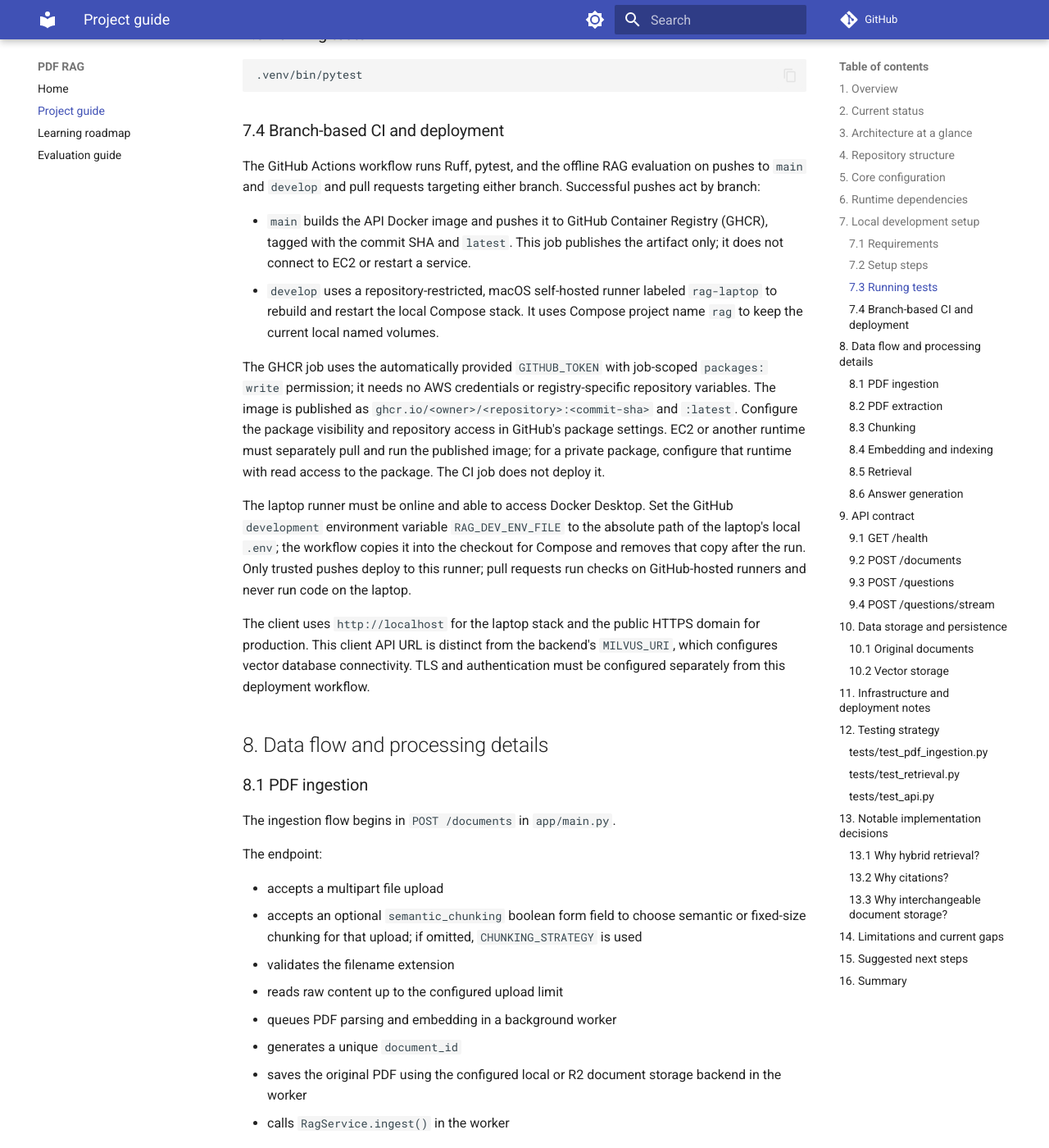
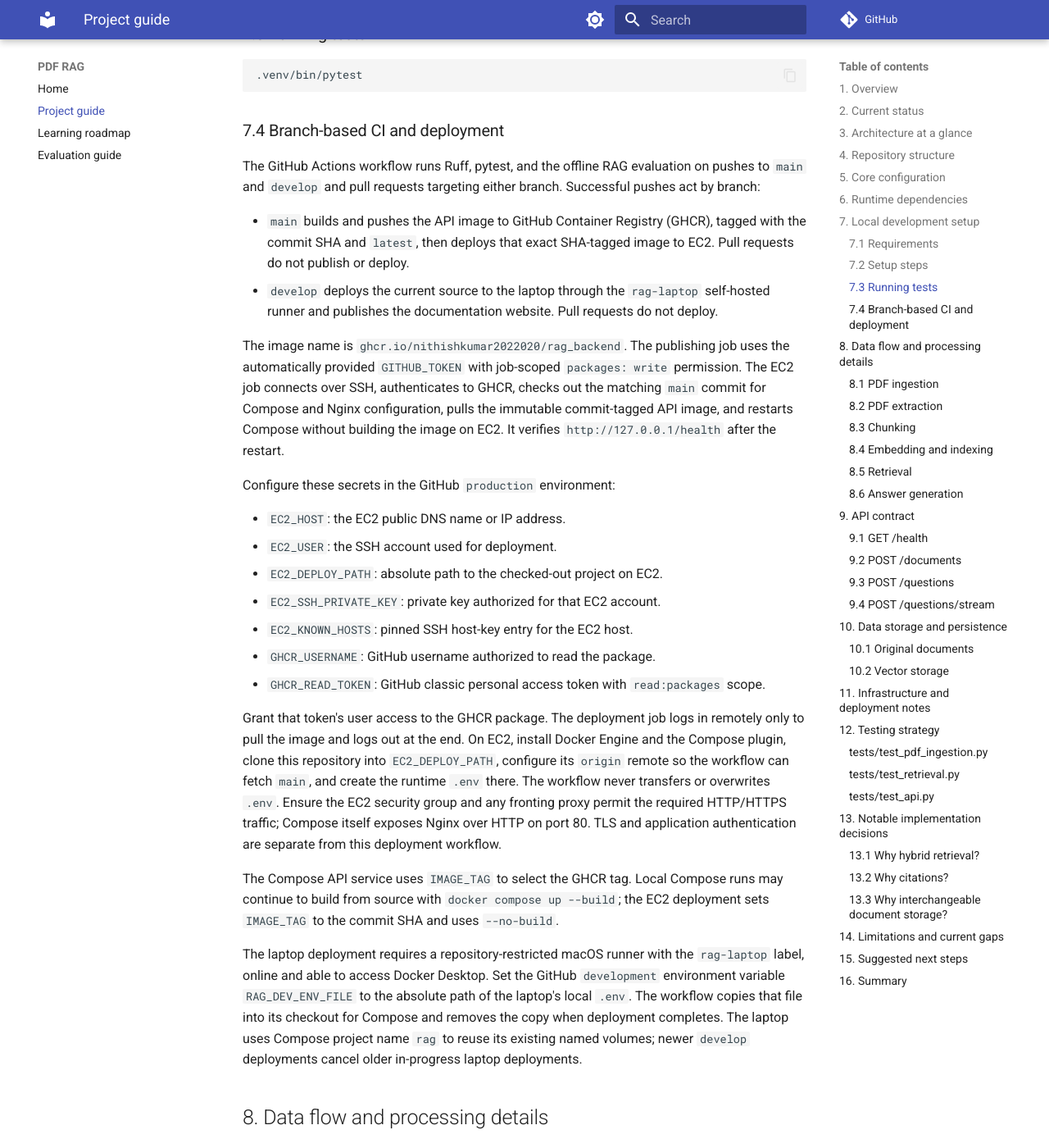
Before and after one commit to nithishkumar2022020/RAG_BACKEND, an MkDocs documentation site: the page built from docs/PROJECT_DOCUMENTATION.md, in a window 1280 px wide and 1400 px high, scrolled down 4885 px. Shown: the whole window at 82% size. Built offline with MkDocs 1.6.1 and Material for MkDocs 9.7.7, drawn with Linux system fonts in a browser that asks for light colours; comment, search, counter and statistics services are not loaded.

Commit message:
patch: added ec2 deployment integration and configured self hosted runner

```diff
--- a/docker-compose.yml
+++ b/docker-compose.yml
@@ -1,5 +1,6 @@
 services:
   api:
+    image: ghcr.io/nithishkumar2022020/rag_backend:${IMAGE_TAG:-latest}
     build:
       context: .
     env_file:
--- a/docs/PROJECT_DOCUMENTATION.md
+++ b/docs/PROJECT_DOCUMENTATION.md
@@ -184,29 +184,46 @@ For non-containerized development, use `.venv/bin/pip install -e '.[dev]'` and
 The GitHub Actions workflow runs Ruff, pytest, and the offline RAG evaluation on pushes to
 `main` and `develop` and pull requests targeting either branch. Successful pushes act by branch:
 
-- `main` builds the API Docker image and pushes it to GitHub Container Registry (GHCR), tagged
-  with the commit SHA and `latest`. This job publishes the artifact only; it does not
-  connect to EC2 or restart a service.
-- `develop` uses a repository-restricted, macOS self-hosted runner labeled `rag-laptop` to rebuild
-  and restart the local Compose stack. It uses Compose project name `rag` to keep the current local
-  named volumes.
+- `main` builds and pushes the API image to GitHub Container Registry (GHCR), tagged with the
+  commit SHA and `latest`, then deploys that exact SHA-tagged image to EC2. Pull requests do not
+  publish or deploy.
+- `develop` deploys the current source to the laptop through the `rag-laptop` self-hosted runner
+  and publishes the documentation website. Pull requests do not deploy.
 
-The GHCR job uses the automatically provided `GITHUB_TOKEN` with job-scoped `packages: write`
-permission; it needs no AWS credentials or registry-specific repository variables. The image is
-published as `ghcr.io/<owner>/<repository>:<commit-sha>` and `:latest`. Configure the package
-visibility and repository access in GitHub's package settings. EC2 or another runtime must
-separately pull and run the published image; for a private package, configure that runtime with
-read access to the package. The CI job does not deploy it.
+The image name is `ghcr.io/nithishkumar2022020/rag_backend`. The publishing job uses the
+automatically provided `GITHUB_TOKEN` with job-scoped `packages: write` permission. The EC2 job
+connects over SSH, authenticates to GHCR, checks out the matching `main` commit for Compose and
+Nginx configuration, pulls the immutable commit-tagged API image, and restarts Compose without
+building the image on EC2. It verifies `http://127.0.0.1/health` after the restart.
 
-The laptop runner must be online and able to access Docker Desktop. Set the GitHub `development`
-environment variable `RAG_DEV_ENV_FILE` to the absolute path of the laptop's local `.env`; the
-workflow copies it into the checkout for Compose and removes that copy after the run. Only trusted
-pushes deploy to this runner; pull requests run checks on GitHub-hosted runners and never run code
-on the laptop.
+Configure these secrets in the GitHub `production` environment:
 
-The client uses `http://localhost` for the laptop stack and the public HTTPS domain for production.
-This client API URL is distinct from the backend's `MILVUS_URI`, which configures vector database
-connectivity. TLS and authentication must be configured separately from this deployment workflow.
+- `EC2_HOST`: the EC2 public DNS name or IP address.
+- `EC2_USER`: the SSH account used for deployment.
+- `EC2_DEPLOY_PATH`: absolute path to the checked-out project on EC2.
+- `EC2_SSH_PRIVATE_KEY`: private key authorized for that EC2 account.
+- `EC2_KNOWN_HOSTS`: pinned SSH host-key entry for the EC2 host.
+- `GHCR_USERNAME`: GitHub username authorized to read the package.
+- `GHCR_READ_TOKEN`: GitHub classic personal access token with `read:packages` scope.
+
+Grant that token's user access to the GHCR package. The deployment job logs in remotely only to
+pull the image and logs out at the end. On EC2, install Docker Engine and the Compose plugin,
+clone this repository into `EC2_DEPLOY_PATH`, configure its `origin` remote so the workflow can
+fetch `main`, and create the runtime `.env` there. The workflow never transfers or overwrites
+`.env`. Ensure the EC2 security group and any fronting proxy permit the required HTTP/HTTPS
+traffic; Compose itself exposes Nginx over HTTP on port 80. TLS and application authentication
+are separate from this deployment workflow.
+
+The Compose API service uses `IMAGE_TAG` to select the GHCR tag. Local Compose runs may continue
+to build from source with `docker compose up --build`; the EC2 deployment sets `IMAGE_TAG` to the
+commit SHA and uses `--no-build`.
+
+The laptop deployment requires a repository-restricted macOS runner with the `rag-laptop` label,
+online and able to access Docker Desktop. Set the GitHub `development` environment variable
+`RAG_DEV_ENV_FILE` to the absolute path of the laptop's local `.env`. The workflow copies that
+file into its checkout for Compose and removes the copy when deployment completes. The laptop
+uses Compose project name `rag` to reuse its existing named volumes; newer `develop` deployments
+cancel older in-progress laptop deployments.
 
 ## 8. Data flow and processing details
 
```
Also changed, not shown: README.md (+1 -1 lines), docs/LEARNING_ROADMAP.md (+2 -1 lines), 1 other file.
